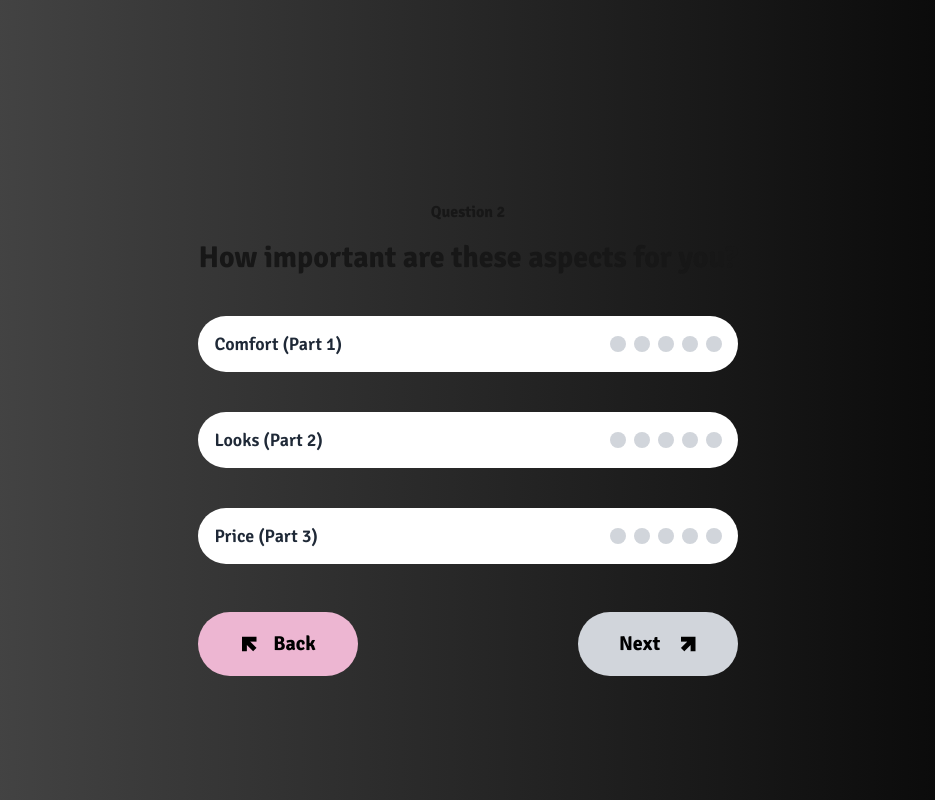
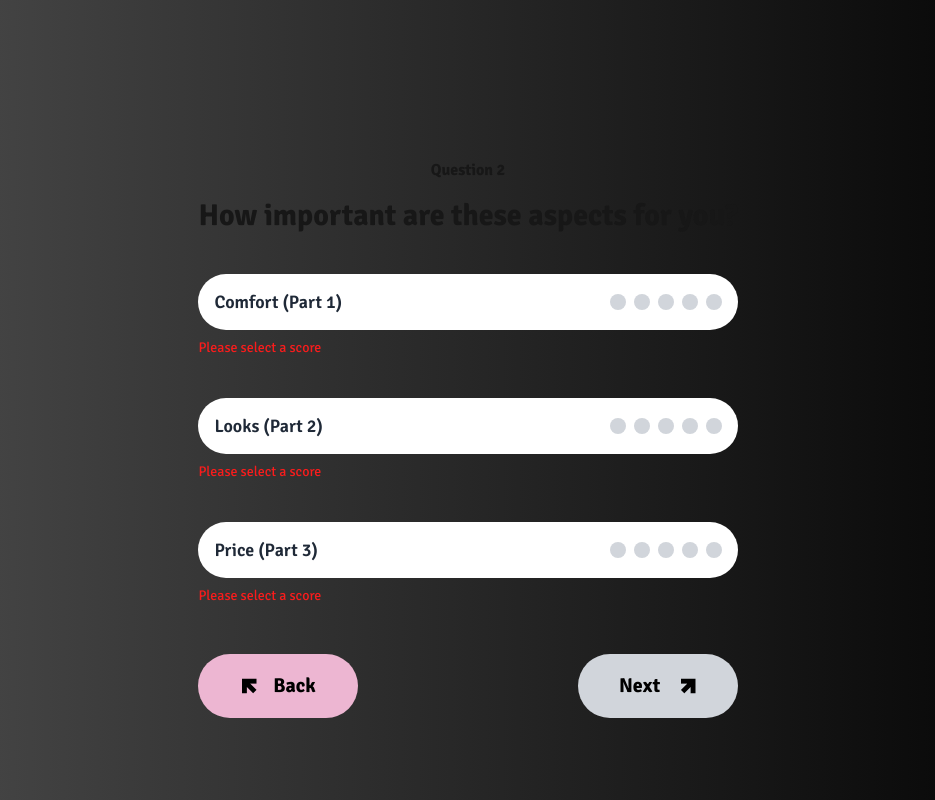
Before and after one commit to Shahbaz-Tanveer/Nextks-project, a Next.js app: page /page3 in a window 1280 px wide. Shown: the whole page, without its empty margins (172-1107 px from the left). Built offline with nearby package versions, Linux system fonts and the light colour scheme.

Commit message:
modified page.js in page3

```diff
--- a/src/app/page3/page.js
+++ b/src/app/page3/page.js
@@ -103,6 +103,9 @@ export default function QuestionPage() {
                   ))}
                 </div>
               </div>
+              <div className="text-[#f91c1c] text-sm mt-1 sm:mt-2 lg:mt-2">
+                Please select a score
+              </div>
               {error[key] && (
                 <div className="text-[#f91c1c] text-sm mt-1 sm:mt-2 lg:mt-2">
                   An error occurred while submitting. Please try again.
```
